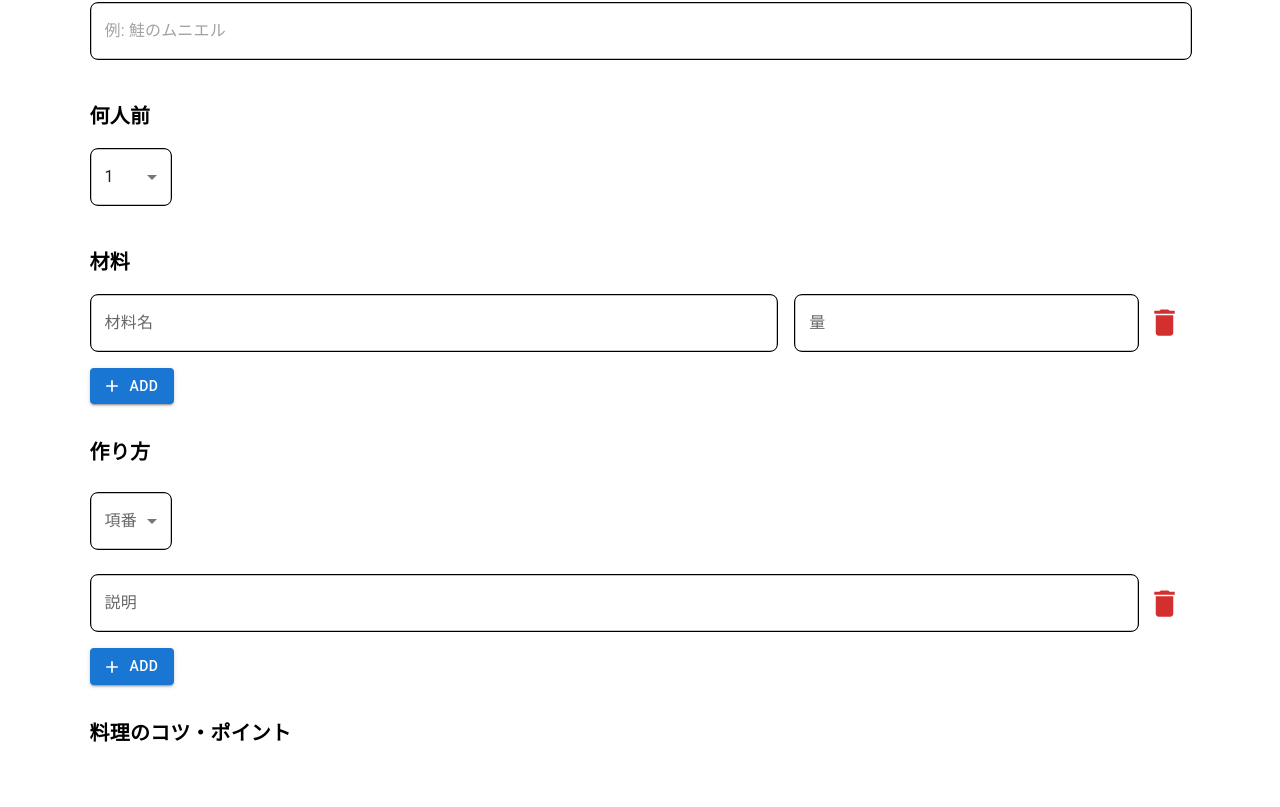
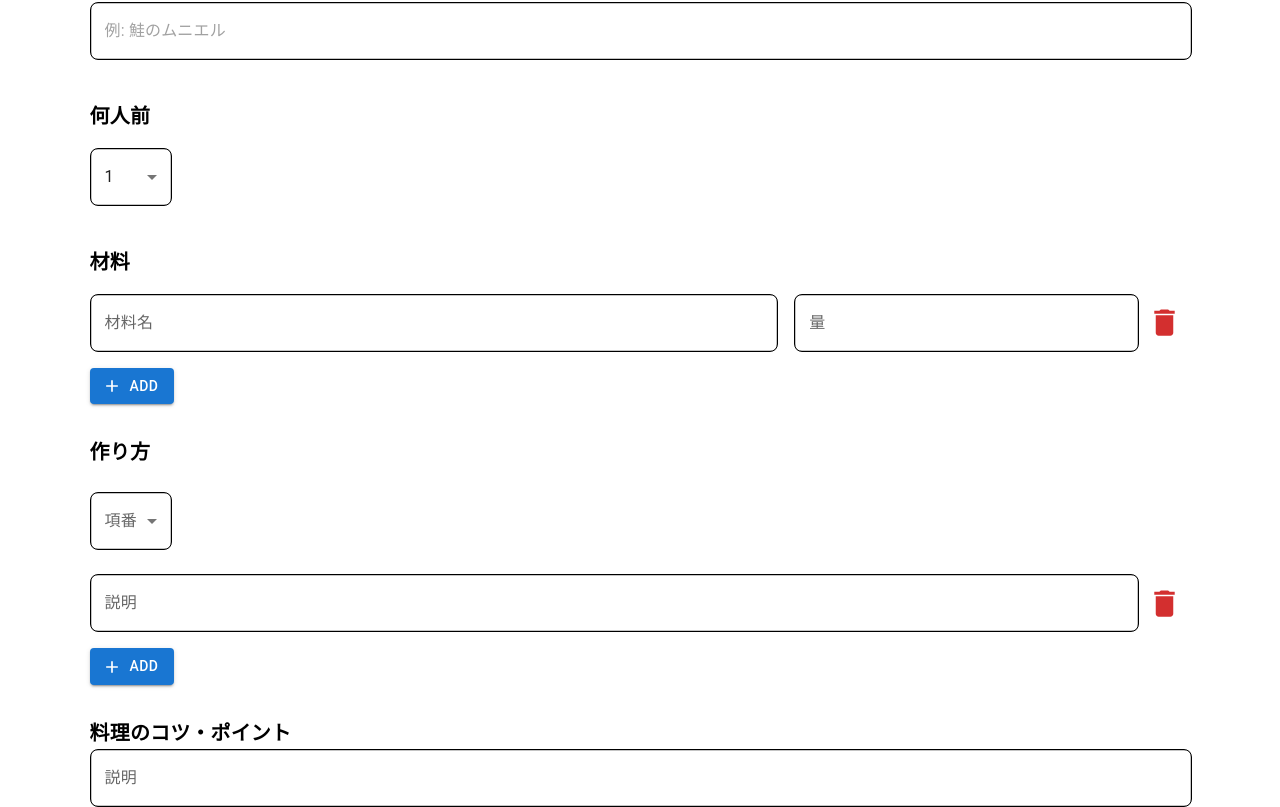
Before and after one commit to nkserveren26/myrecipe-frontend, a React (Create React App) app: page /recipes/new in a window 1280 px wide. Shown: the part 224-1031 px from the top of the page. Before the commit the page ends 973 px from the top, so only its background shows below. Built offline with nearby package versions, Linux system fonts and the light colour scheme.

Commit message:
AddRecipeページ修正。料理のコツにテキストボックス追加。

```diff
--- a/src/components/page/AddRecipe.tsx
+++ b/src/components/page/AddRecipe.tsx
@@ -18,6 +18,9 @@ export const AddRecipe: React.FC = () => {
 
     // 作り方
     const [steps, setSteps] = useState<Step[]>([{ task: "", description: "" }]);
+
+    // 料理のコツ
+    const [recipeTips, setRecipeTips] = useState("");
 
     // 材料オブジェクトを更新する関数
     const handleIngredientChange = (index: number, field: keyof Ingredient, value: string) => {
@@ -165,7 +168,14 @@ export const AddRecipe: React.FC = () => {
                 <Typography variant="h6" sx={{ fontWeight: 'bold', mt: 4 }}>
                     料理のコツ・ポイント
                 </Typography>
-
+                <TextField
+                    label="説明"
+                    value={recipeTips}
+                    onChange={(e) => setRecipeTips(e.target.value)}
+                    variant="outlined"
+                    fullWidth
+                    sx={{ border: '1px solid', borderRadius: '8px' }}  // 余白と幅の指定
+                />
             </Box>
         </>
     );
```
